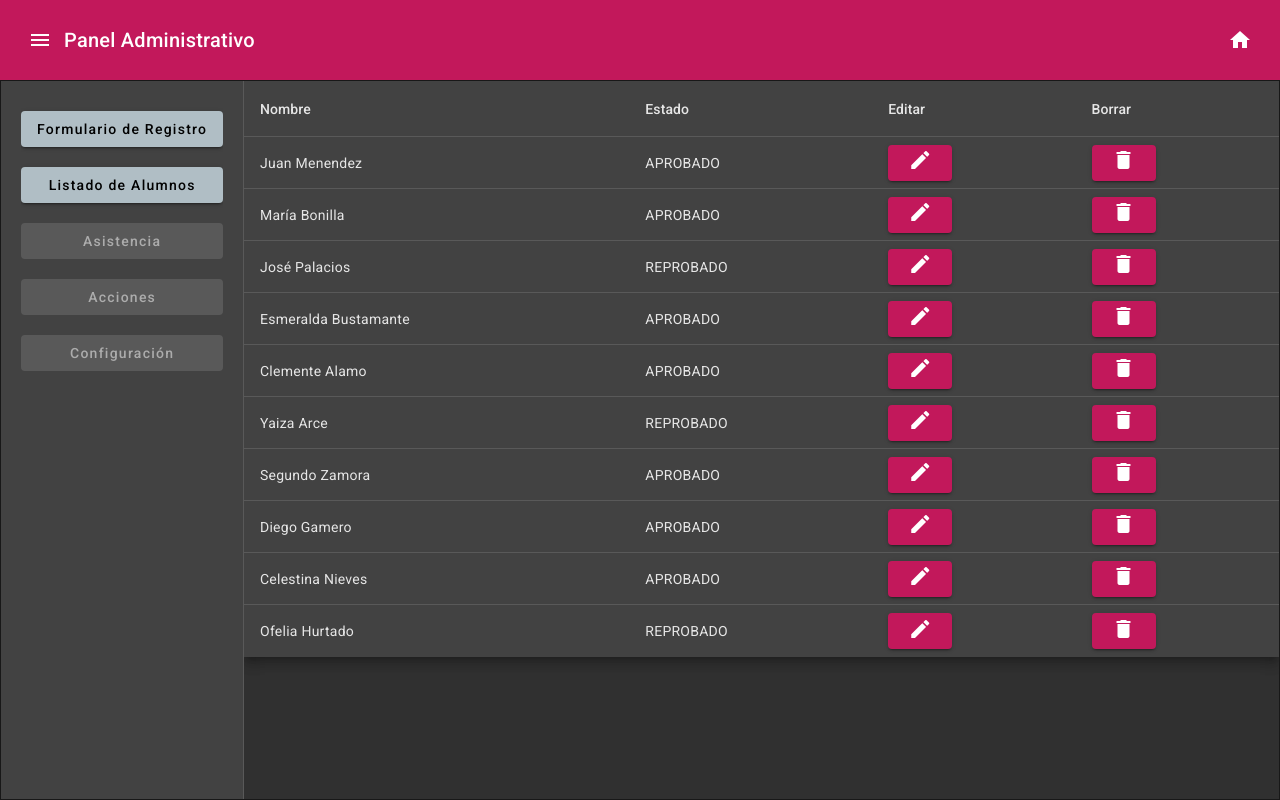
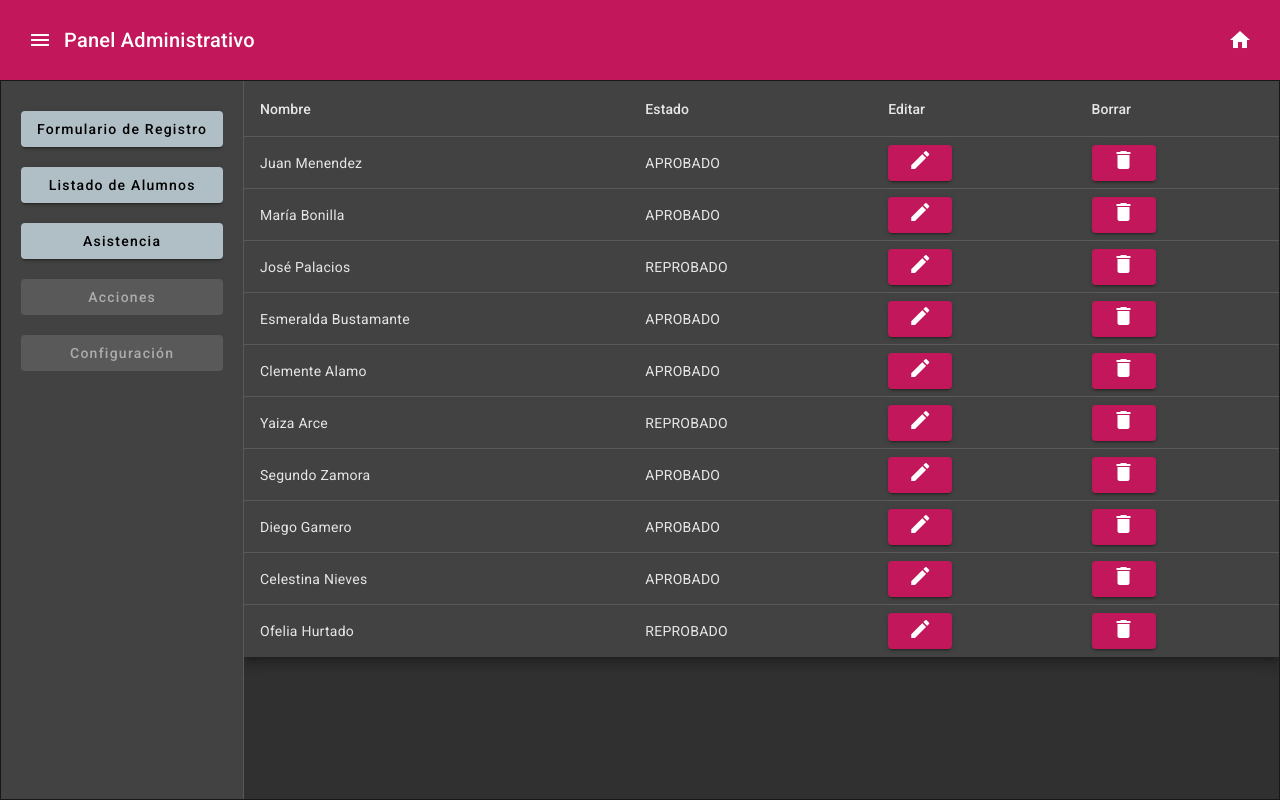
Before and after one commit to sebastianrhsarh/1PF-Riquelme, an Angular app: page /students in a window 1280 px wide. Both pictures are taken after a click on the button "menu". Built offline with nearby package versions, Linux system fonts and the light colour scheme.

Commit message:
new page

```diff
--- a/src/app/administrative-panel/administrative-panel.component.html
+++ b/src/app/administrative-panel/administrative-panel.component.html
@@ -21,7 +21,7 @@
       <button color="accent" (click)="navigate(2)" class="my-10" mat-raised-button>
         Listado de Alumnos
       </button>
-      <button color="accent" disabled class="my-10" mat-raised-button>
+      <button color="accent" (click)="navigate(3)" class="my-10" mat-raised-button>
         Asistencia
       </button>
       <button color="accent" disabled class="my-10" mat-raised-button>
--- a/src/app/administrative-panel/administrative-panel.component.ts
+++ b/src/app/administrative-panel/administrative-panel.component.ts
@@ -20,6 +20,9 @@ export class AdministrativePanelComponent {
       case 2:
         this.router.navigate(['/students']);
         break;
+      case 3:
+        this.router.navigate(['/attendance']);
+        break;
       default:
         this.router.navigate(['/'])
         break;
```
